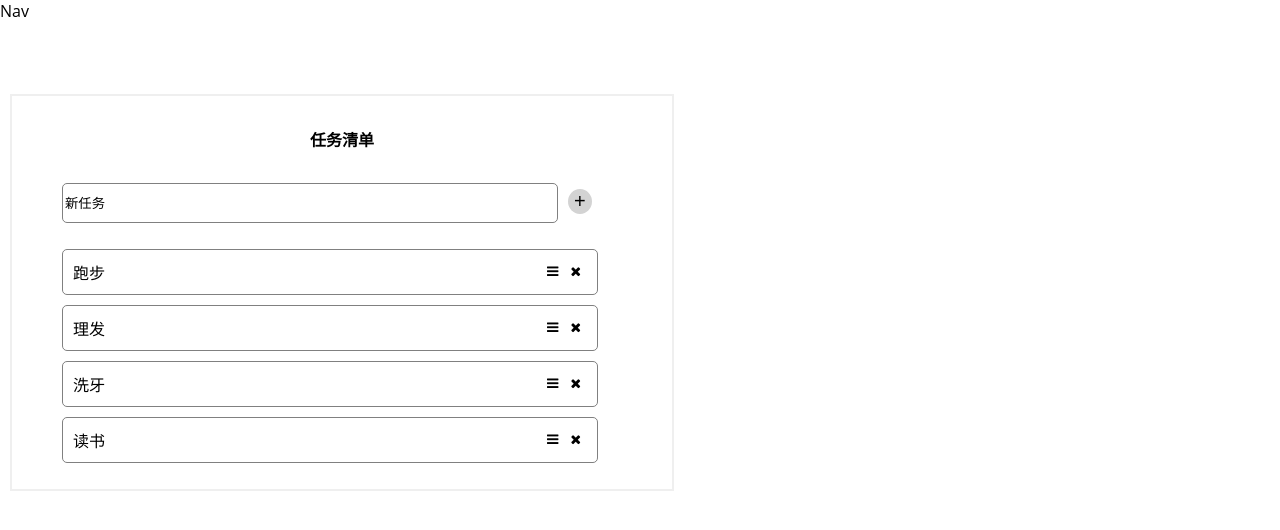
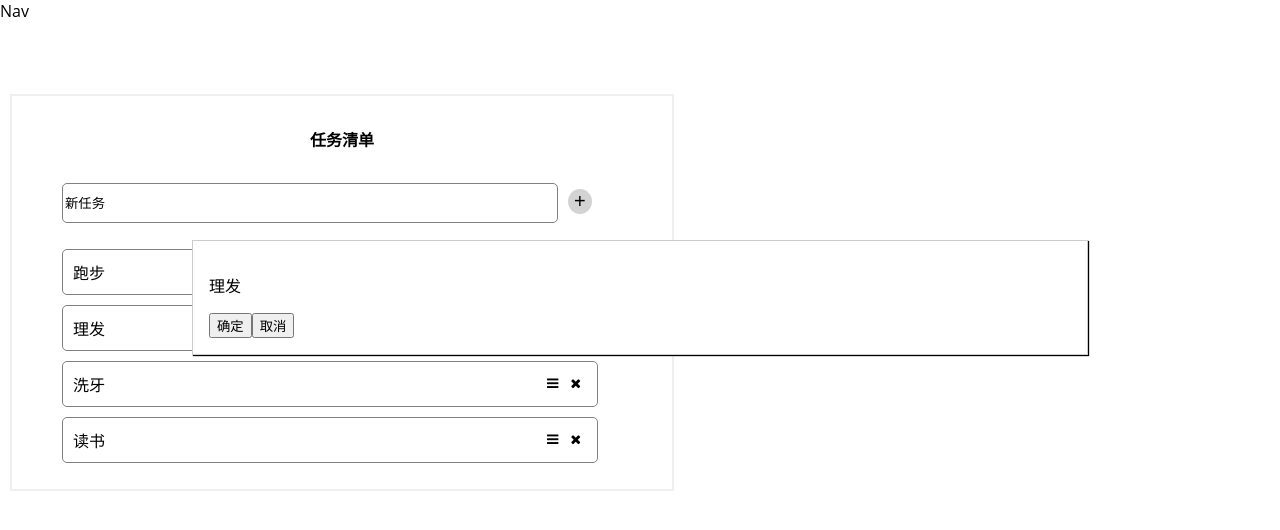
Before and after one commit to xuwenyihust/everyday-action, a React (Create React App) app: page / in a window 1280 px wide. Both pictures are taken after a click on the button 552 px from the left and 327 px from the top of the page. Shown: the top 530 px of the page. Built offline with nearby package versions, Linux system fonts and the light colour scheme.

Commit message:
Some changes.

```diff
--- /dev/null
+++ b/src/components/TodoList/TodoItems/TodoItem/TodoItemSummary/TodoItemSummary.js
@@ -0,0 +1,18 @@
+import React from 'react';
+import './TodoItemSummary.css';
+
+const todoItemSummary = (props) => (
+    <div>
+        <p>{props.item.content}</p>
+        <button
+            type="button"
+            className="saveButton"
+            onClick={() => props.saveClicked()}>确定</button>
+        <button
+            type="button"
+            className="cancelButton"
+            onClick={() => props.cancelClicked()}>取消</button>
+    </div>
+);
+
+export default todoItemSummary;
--- /dev/null
+++ b/src/components/UI/Modal/Modal.css
@@ -0,0 +1,13 @@
+.Modal {
+    position: fixed;
+    z-index: 500;
+    background-color: white;
+    width: 70%;
+    border: 1px solid #ccc;
+    box-shadow: 1px 1px 1px black;
+    padding: 16px;
+    left: 15%;
+    top: 30%;
+    box-sizing: border-box;
+    transition: all 0.3s ease-out;
+}
--- /dev/null
+++ b/src/components/UI/Modal/Modal.js
@@ -0,0 +1,14 @@
+import React from 'react';
+import './Modal.css';
+
+const modal = (props) => (
+    <div
+        className='Modal'
+            style={{
+                opacity: props.show ? '1' : '0'
+            }}>
+        {props.children}
+    </div>
+);
+
+export default modal;
--- a/src/containers/TodoListBuilder/TodoListBuilder.js
+++ b/src/containers/TodoListBuilder/TodoListBuilder.js
@@ -2,6 +2,8 @@ import React, {Component} from 'react';
 import './TodoListBuilder.css';
 import TodoItems from '../../components/TodoList/TodoItems/TodoItems';
 import TodoForm from '../../components/TodoList/TodoForm/TodoForm';
+import TodoItemSummary from '../../components/TodoList/TodoItems/TodoItem/TodoItemSummary/TodoItemSummary';
+import Modal from '../../components/UI/Modal/Modal';
 
 class TodoList extends Component {
 
@@ -42,7 +44,10 @@ class TodoList extends Component {
                 type: "学习",
                 done: false
             }
-        ]
+        ],
+
+        editingItem: false,
+        itemUnderEditing: {}
     }
 
     inputChangeHandler = (event) => {
@@ -77,13 +82,17 @@ class TodoList extends Component {
         let updatedItems = this.state.items;
         updatedItems = updatedItems.filter(item =>
                         item.id !== itemId);
-        console.log(updatedItems);
 
         this.setState({items: updatedItems});
     }
 
     editItemHandler = (itemId) => {
-        console.log(itemId);
+        const itemUnderEditing = this.state.items.find(item => item.id === itemId);
+
+        this.setState({
+            editingItem: true,
+            itemUnderEditing: itemUnderEditing
+        })
     }
 
     revertItemDoneHandler = (itemId) => {
@@ -94,9 +103,30 @@ class TodoList extends Component {
         this.setState({items: updatedItems});
     }
 
+    editItemSaveHandler = () => {
+        this.setState({
+            editingItem: false,
+            itemUnderEditing: {}
+        })
+    }
+
+    editItemCancelHandler = () => {
+        this.setState({
+            editingItem: false,
+            itemUnderEditing: {}
+        })
+    }
+
     render () {
         return (
             <div className='TodoListBuilder'>
+                <Modal show={this.state.editingItem}>
+                    <TodoItemSummary
+                        item={this.state.itemUnderEditing}
+                        saveClicked={this.editItemSaveHandler}
+                        cancelClicked={this.editItemCancelHandler}/>
+                </Modal>
+
                 <h4>任务清单</h4>
                 <TodoForm value={this.state.itemToSubmit.content} inputChanged={this.inputChangeHandler} submitted={this.addItemHandler}/>
                 <TodoItems
```
Also changed, not shown: src/components/TodoList/TodoItems/TodoItem/TodoItemSummary/TodoItemSummary.css (added).
